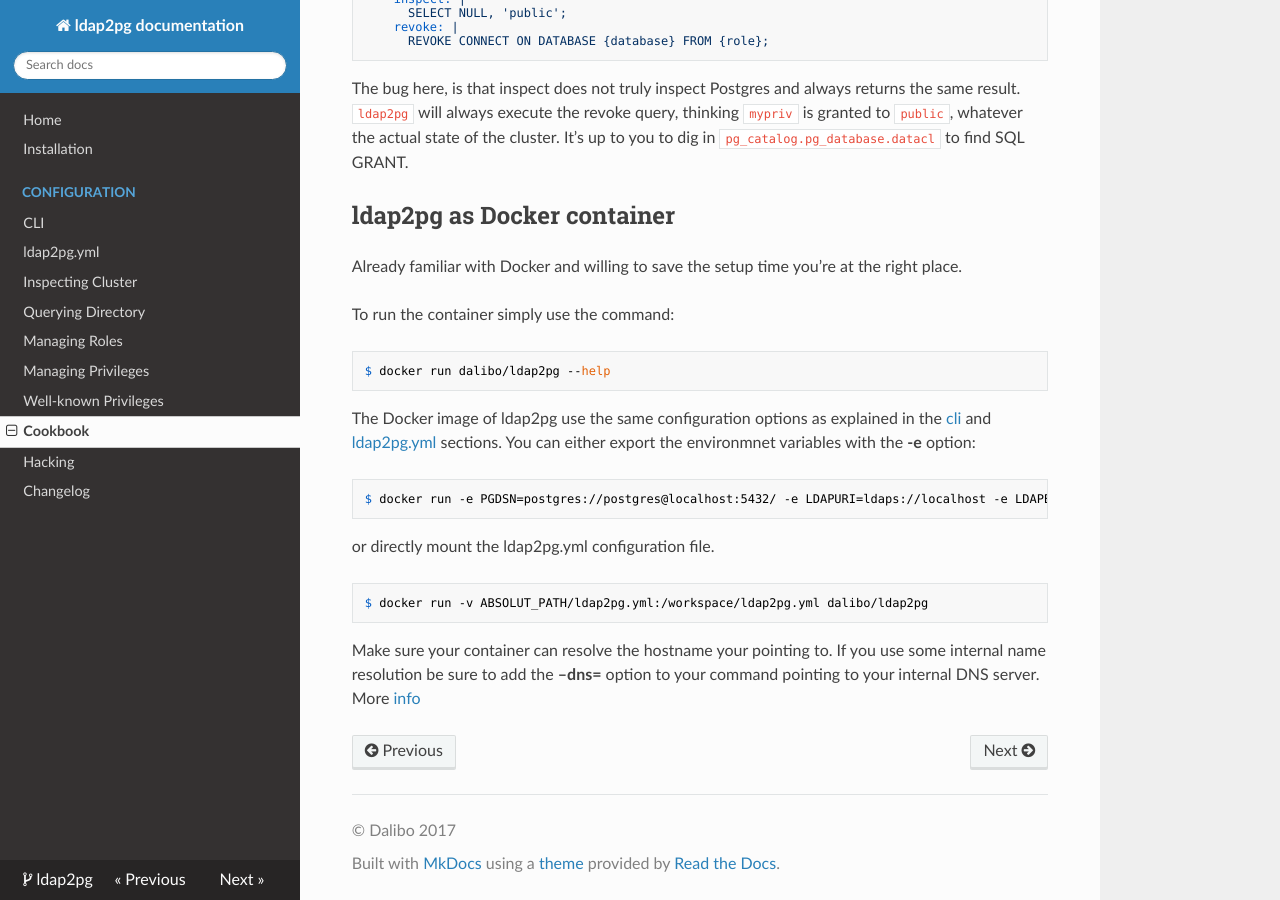
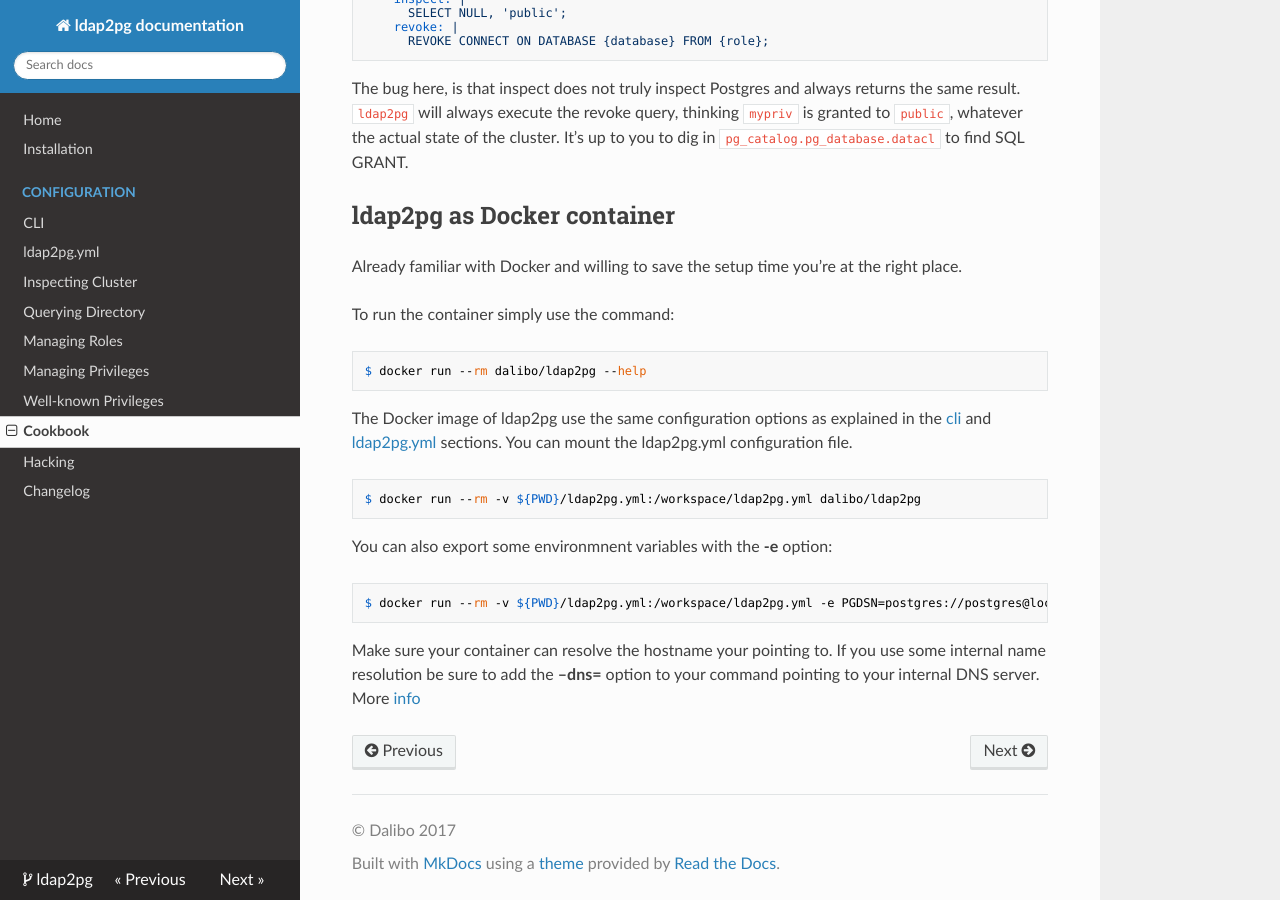
Before and after one commit to dalibo/ldap2pg, an MkDocs documentation site: the page built from docs/cookbook.md, in a window 1280 px wide and 900 px high, scrolled down 3997 px. Built offline with MkDocs 1.6.1, drawn with Linux system fonts in a browser that asks for light colours; nearby versions of some CDN libraries; old or Windows-style settings are respelled for this version of MkDocs.

Commit message:
correcting docker commands

````diff
--- a/docs/cookbook.md
+++ b/docs/cookbook.md
@@ -237,19 +237,19 @@
 
 To run the container simply use the command:
 ``` console
-$ docker run dalibo/ldap2pg --help
+$ docker run --rm dalibo/ldap2pg --help
 ```
 
 The Docker image of ldap2pg use the same configuration options as explained in the [cli](https://ldap2pg.readthedocs.io/en/latest/cli/) and [ldap2pg.yml](https://ldap2pg.readthedocs.io/en/latest/config/) sections.
-You can either export the environmnet variables with the **-e** option:
+You can mount the ldap2pg.yml configuration file.
+``` console
+$ docker run --rm -v ${PWD}/ldap2pg.yml:/workspace/ldap2pg.yml dalibo/ldap2pg
+```
+
+You can also export some environmnent variables with the **-e** option:
 
 ``` console
-$ docker run -e PGDSN=postgres://postgres@localhost:5432/ -e LDAPURI=ldaps://localhost -e LDAPBINDDN=cn=you,dc=entreprise,dc=fr -e LDAPPASSWORD=pasglop dalibo/ldap2pg
-```
-
- or directly mount the ldap2pg.yml configuration file.
-``` console
-$ docker run -v ABSOLUT_PATH/ldap2pg.yml:/workspace/ldap2pg.yml dalibo/ldap2pg
+$ docker run --rm -v ${PWD}/ldap2pg.yml:/workspace/ldap2pg.yml -e PGDSN=postgres://postgres@localhost:5432/ -e LDAPURI=ldaps://localhost -e LDAPBINDDN=cn=you,dc=entreprise,dc=fr -e LDAPPASSWORD=pasglop dalibo/ldap2pg
 ```
 
 Make sure your container can resolve the hostname your pointing to. If you use some internal name resolution be sure to add the **--dns=** option to your command pointing to your internal DNS server.
````
